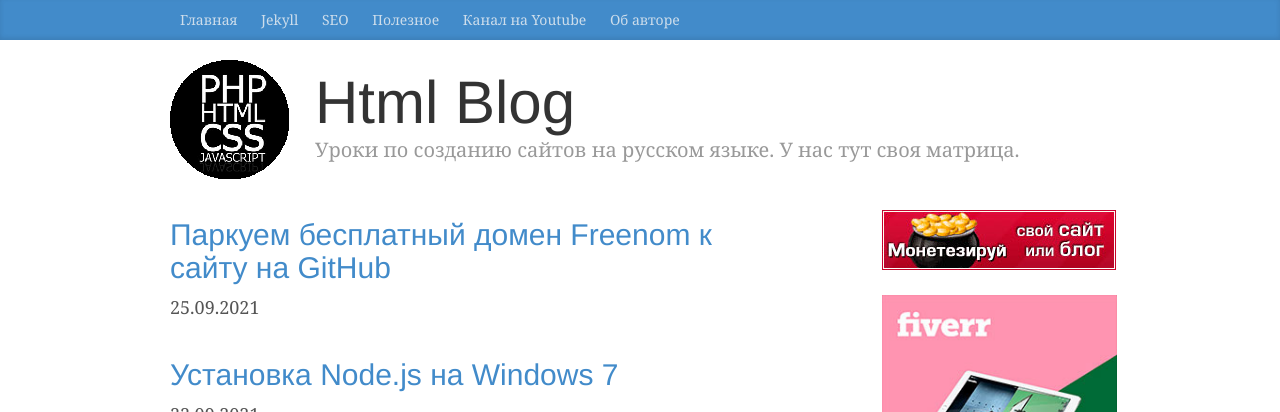
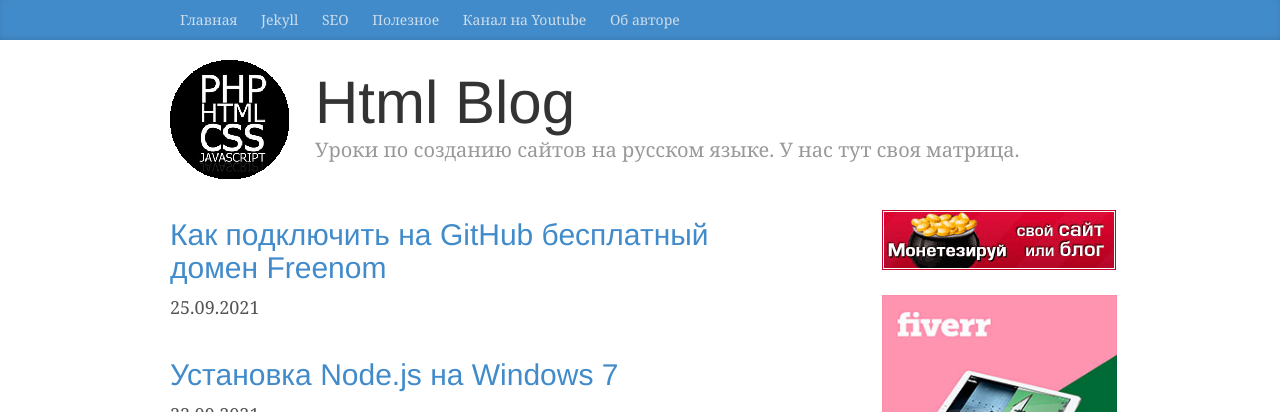
Before and after one commit to htmlblog/htmlblog.github.io, a Jekyll site: the page built from index.html, in a window 1280 px wide. Shown: the top 412 px of the page. Built offline with Jekyll 4.4.1, drawn with Linux system fonts in a browser that asks for light colours; the list of posts is cut into pages by our own code; comment, search, counter and statistics services are not loaded.

Commit message:
Updated Parkuiem Biesplatnyi Domien Freenom K Saitu Na Github

```diff
--- a/_posts/2021-09-25-parkuiem-biesplatnyi-domien-freenom-k-saitu-na-github.markdown
+++ b/_posts/2021-09-25-parkuiem-biesplatnyi-domien-freenom-k-saitu-na-github.markdown
@@ -1,5 +1,5 @@
 ---
-title: Паркуем бесплатный домен Freenom к сайту на GitHub
+title: Как подключить на GitHub бесплатный домен Freenom
 date: 2021-09-25 11:05:00 Z
 categories:
 - useful
```
Also changed, not shown: other parts of _posts/2021-09-25-parkuiem-biesplatnyi-domien-freenom-k-saitu-na-github.markdown (+1 -1 lines).
